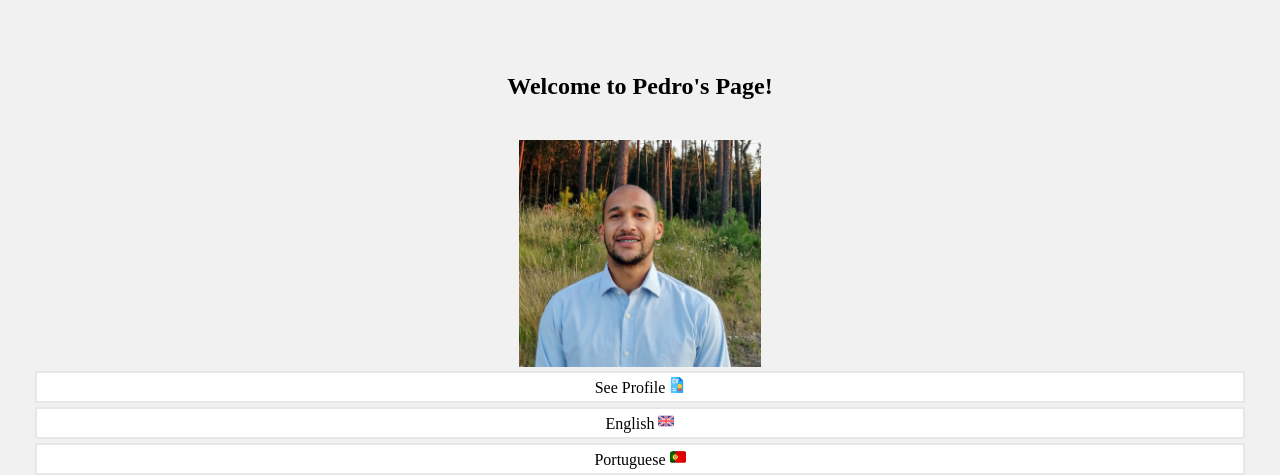
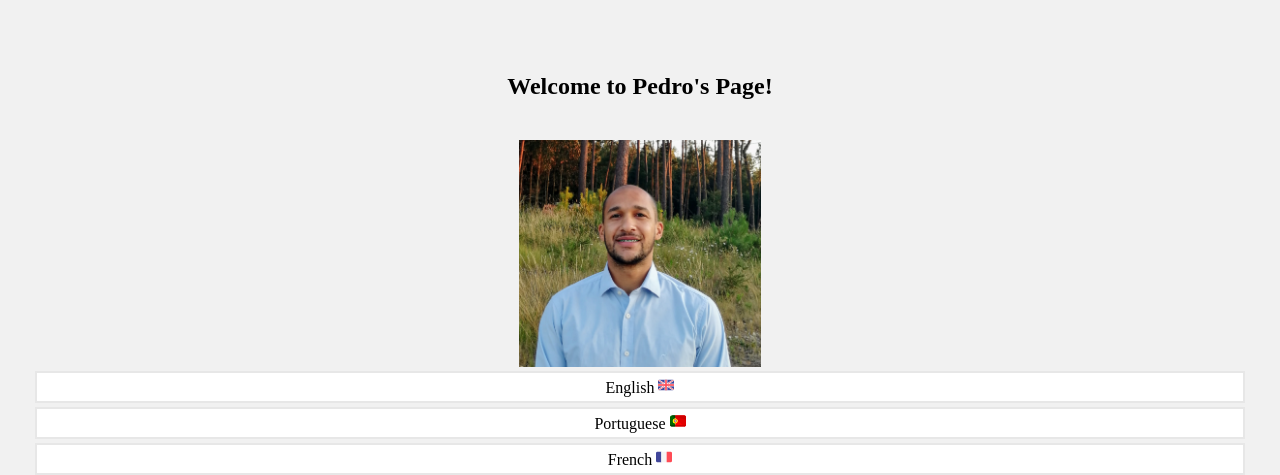
Before and after one commit to pedrocabral95/me, a plain HTML site: page index.html in a window 1280 px wide. Shown: the top 475 px of the page. Drawn offline with Linux system fonts and the light colour scheme.

Commit message:
Update index.html

```diff
--- a/index.html
+++ b/index.html
@@ -193,7 +193,6 @@ iframe {
     <div class="card" ,style="auto;">
       <img src="main.jpg" class="center" alt="My image"  class="responsive">
         <div class="card-body">
-          <a href="CV.pdf" class="button button4">See Profile <img class="en" src="templates/cv.png"></a>
           <a id = "English" class= "button button4" onclick=doLang(1);> English <img class="en" src="templates/en.png"></a>
           <a id = "Portuguese" class= "button button4" onclick=doLang(0);> Portuguese <img class="pt" src="templates/pt.png"> </a>
           <a id = "French" class= "button button4" onclick=doLang(2);>  French <img class="fr" src="templates/fr.png"></a>
```
